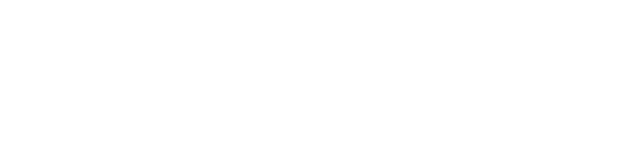
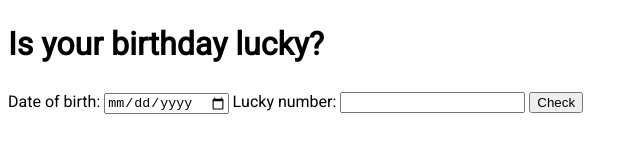
Before and after one commit to malaykhakhar/markEleven, a plain HTML site: page index.html in a window 1280 px wide. Shown: the whole page, without its empty margins (0-640 px from the left). Drawn offline with Linux system fonts and the light colour scheme.

Commit message:
docs: added index.html

```diff
--- a/index.html
+++ b/index.html
@@ -7,6 +7,18 @@
     <title>Is your birthday lucky?</title>
     <link rel="stylesheet" href="/style.css" />
   </head>
-  <body></body>
+  <body>
+    <div class="container">
+      <h1>Is your birthday lucky?</h1>
+
+      <label for="dateofbirth">Date of birth: </label>
+      <input type="date" id="date-of-birth" />
+
+      <label for="lucknumber">Lucky number: </label>
+      <input type="text" id="lucky-number" />
+
+      <button id="check-button">Check</button>
+    </div>
+  </body>
   <script src="/index.js"></script>
 </html>
--- a/style.css
+++ b/style.css
@@ -0,0 +1,5 @@
+@import url("https://fonts.googleapis.com/css2?family=Heebo&display=swap");
+
+body {
+  font-family: "Heebo", sans-serif;
+}
```
